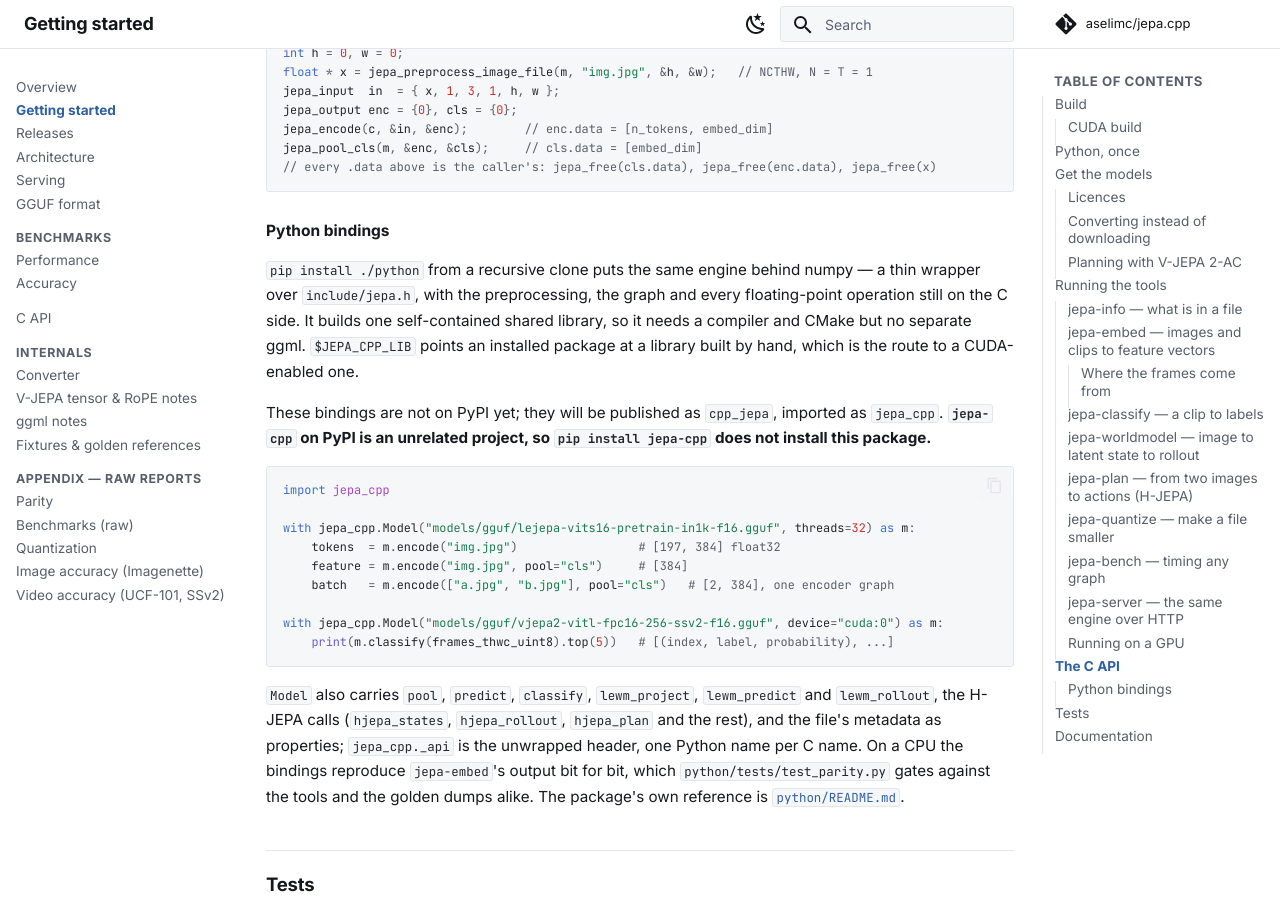
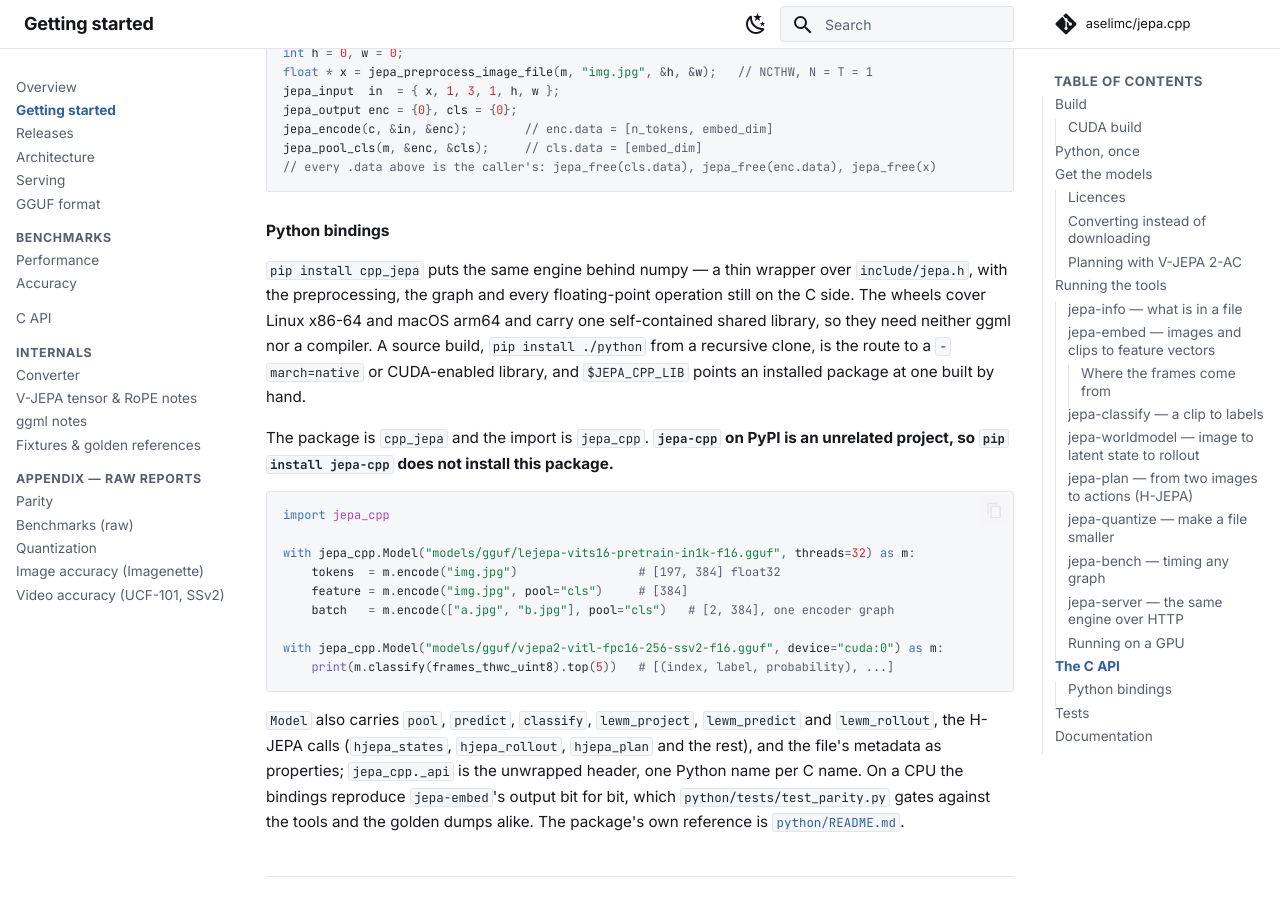
Before and after one commit to aselimc/jepa.cpp, an MkDocs documentation site: the page built from docs/getting-started.md, in a window 1280 px wide and 900 px high, scrolled down 9703 px. Built offline with MkDocs 1.6.1 and Material for MkDocs 9.7.7, drawn with Linux system fonts in a browser that asks for light colours; comment, search, counter and statistics services are not loaded.

Commit message:
Docs: install the Python bindings with pip install cpp_jepa
The first release is on PyPI, so the wheels are the normal route again.

````diff
--- a/docs/getting-started.md
+++ b/docs/getting-started.md
@@ -417,14 +417,15 @@ jepa_pool_cls(m, &enc, &cls);     // cls.data = [embed_dim]
 
 ### Python bindings
 
-`pip install ./python` from a recursive clone puts the same engine behind numpy — a thin wrapper
-over `include/jepa.h`, with the preprocessing, the graph and every floating-point operation still on
-the C side. It builds one self-contained shared library, so it needs a compiler and CMake but no
-separate ggml. `$JEPA_CPP_LIB` points an installed package at a library built by hand, which is the
-route to a CUDA-enabled one.
+`pip install cpp_jepa` puts the same engine behind numpy — a thin wrapper over `include/jepa.h`, with
+the preprocessing, the graph and every floating-point operation still on the C side. The wheels cover
+Linux x86-64 and macOS arm64 and carry one self-contained shared library, so they need neither ggml
+nor a compiler. A source build, `pip install ./python` from a recursive clone, is the route to a
+`-march=native` or CUDA-enabled library, and `$JEPA_CPP_LIB` points an installed package at one built
+by hand.
 
-These bindings are not on PyPI yet; they will be published as `cpp_jepa`, imported as `jepa_cpp`.
-**`jepa-cpp` on PyPI is an unrelated project, so `pip install jepa-cpp` does not install this package.**
+The package is `cpp_jepa` and the import is `jepa_cpp`. **`jepa-cpp` on PyPI is an unrelated project,
+so `pip install jepa-cpp` does not install this package.**
 
 ```python
 import jepa_cpp
````
Also changed, not shown: README.md (+1 -1 lines), docs/index.md (+1 -1 lines), docs/releases.md (+3 -0 lines), python/README.md (+11 -7 lines).
